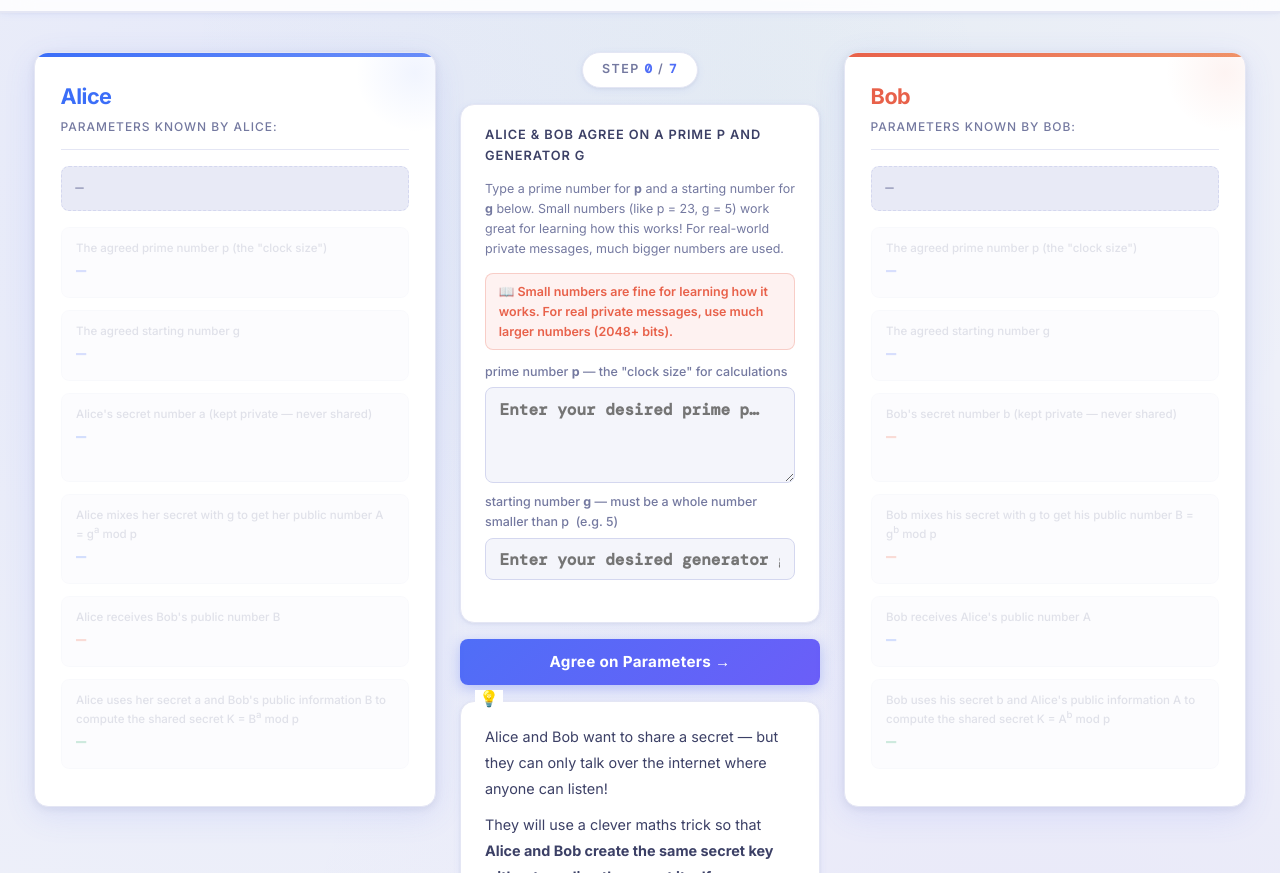
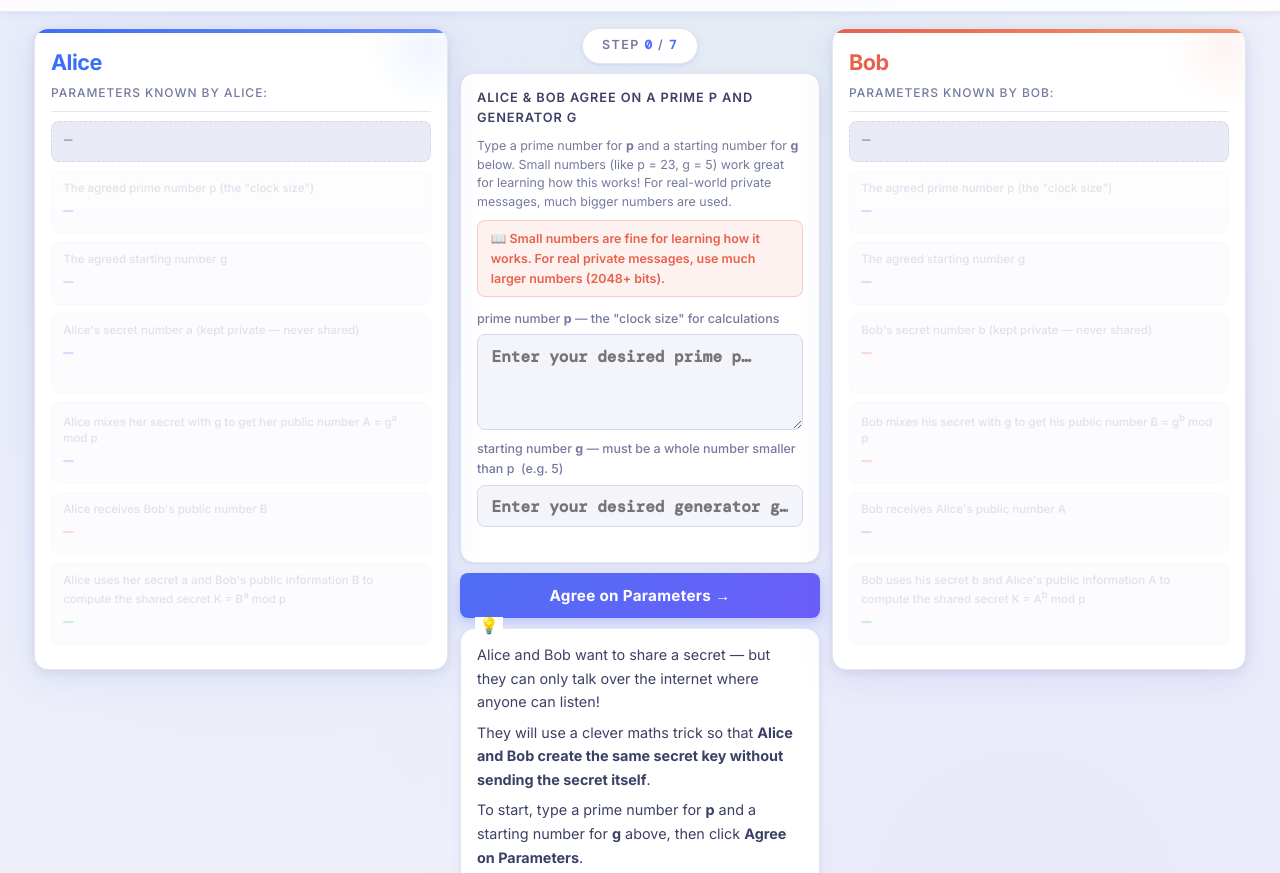
Before and after one commit to LaVie-environment/Diffie-Hellman-Key-Exchange, a website: page index.html in a window 1280 px wide. Shown: the part 46-919 px from the top of the page. Drawn offline with nearby package versions, Linux system fonts and the light colour scheme; a web font is replaced by a local one.

Commit message:
improve the whitespace

```diff
--- a/style.css
+++ b/style.css
@@ -130,14 +130,14 @@ header nav a.active { color: var(--accent); }
 main {
   max-width: 1260px;
   margin: 0 auto;
-  padding: 2.5rem 1.5rem 5rem;
+  padding: 1rem 1.5rem 2rem;
 }
 
 /* ── Three-column scene ─────────────────────────────────────────── */
 .scene {
   display: grid;
   grid-template-columns: 1fr minmax(280px, 360px) 1fr;
-  gap: 1.5rem;
+  gap: 0.75rem;
   align-items: start;
 }
 
@@ -146,7 +146,7 @@ main {
   background: var(--card);
   border: 1.5px solid var(--border-lt);
   border-radius: var(--radius);
-  padding: 1.6rem;
+  padding: 1rem;
   position: relative;
   overflow: hidden;
   box-shadow: var(--shadow-md);
@@ -199,8 +199,8 @@ main {
   font-size: 0.75rem;
   color: var(--muted);
   font-weight: 500;
-  margin-bottom: 1rem;
-  padding-bottom: 0.8rem;
+  margin-bottom: 0.6rem;
+  padding-bottom: 0.5rem;
   border-bottom: 1px solid var(--border-lt);
   text-transform: uppercase;
   letter-spacing: 0.08em;
@@ -211,8 +211,8 @@ main {
   display: flex;
   flex-direction: column;
   gap: 0.2rem;
-  margin-bottom: 0.75rem;
-  padding: 0.75rem 0.9rem;
+  margin-bottom: 0.5rem;
+  padding: 0.5rem 0.7rem;
   background: var(--surface);
   border-radius: var(--radius-sm);
   border: 1.5px solid var(--border-lt);
@@ -268,14 +268,14 @@ main {
 .param-summary {
   font-size: 0.88rem;
   color: var(--muted);
-  margin-bottom: 1rem;
-  padding: 0.55rem 0.85rem;
+  margin-bottom: 0.6rem;
+  padding: 0.45rem 0.75rem;
   background: var(--bg-mid);
   border-radius: var(--radius-sm);
   border: 1.5px dashed var(--border);
   font-family: var(--mono);
-  line-height: 1.8;
-  min-height: 2.5rem;
+  line-height: 1.7;
+  min-height: 2rem;
   transition: color 0.3s, border-color 0.3s;
   word-break: break-word;
 }
@@ -290,7 +290,7 @@ main {
 .center-panel {
   display: flex;
   flex-direction: column;
-  gap: 1rem;
+  gap: 0.6rem;
 }
 
 /* ── Step Counter ───────────────────────────────────────────────── */
@@ -316,7 +316,7 @@ main {
   background: var(--card);
   border: 1.5px solid var(--border-lt);
   border-radius: var(--radius);
-  padding: 1.3rem 1.5rem;
+  padding: 0.85rem 1rem;
   box-shadow: var(--shadow-sm);
 }
 
@@ -324,7 +324,7 @@ main {
   font-size: 0.8rem;
   color: var(--text-mid);
   font-weight: 600;
-  margin-bottom: 0.8rem;
+  margin-bottom: 0.5rem;
   text-transform: uppercase;
   letter-spacing: 0.07em;
 }
@@ -349,8 +349,8 @@ main {
 .params-hint {
   font-size: 0.78rem;
   color: var(--muted);
-  margin-bottom: 0.9rem;
-  line-height: 1.6;
+  margin-bottom: 0.55rem;
+  line-height: 1.5;
 }
 
 /* ── Key-size selector ──────────────────────────────────────────── */
@@ -359,7 +359,7 @@ main {
   align-items: center;
   gap: 0.5rem;
   flex-wrap: wrap;
-  margin-bottom: 1rem;
+  margin-bottom: 0.6rem;
 }
 
 .key-size-label {
@@ -489,7 +489,7 @@ main {
 /* ── Textarea variant ────────────────────────────────────────────── */
 .param-textarea {
   resize: vertical;
-  min-height: 4.5rem;
+  min-height: 3rem;
   font-size: 0.78rem;
   line-height: 1.55;
   word-break: break-all;
@@ -633,7 +633,7 @@ main {
   background: linear-gradient(135deg, var(--green-lt), rgba(34,160,107,0.05));
   border: 2px solid var(--shared);
   border-radius: var(--radius);
-  padding: 1.2rem 1.4rem;
+  padding: 0.75rem 1rem;
   text-align: center;
   display: none;
   box-shadow: 0 8px 24px rgba(34,160,107,0.15);
@@ -679,10 +679,9 @@ main {
   background: var(--card);
   border: 1.5px solid var(--border-lt);
   border-radius: var(--radius);
-  padding: 1.4rem 1.5rem;
+  padding: 0.9rem 1rem;
   font-size: 0.9rem;
-  line-height: 1.8;
-  min-height: 120px;
+  line-height: 1.65;
   color: var(--text-mid);
   transition: border-color 0.3s;
   box-shadow: var(--shadow-sm);
@@ -697,7 +696,7 @@ main {
   font-size: 1rem;
   line-height: 1;
 }
-.explanation-box p { margin-bottom: 0.65rem; }
+.explanation-box p { margin-bottom: 0.4rem; }
 .explanation-box p:last-child { margin-bottom: 0; }
 
 /* ── Progress Dots ──────────────────────────────────────────────── */
@@ -787,11 +786,11 @@ kbd {
 /* ── Footer ─────────────────────────────────────────────────────── */
 footer {
   text-align: center;
-  padding: 2rem;
+  padding: 1.2rem;
   color: var(--muted);
   font-size: 0.8rem;
   border-top: 1px solid var(--border-lt);
-  margin-top: 3rem;
+  margin-top: 1rem;
   background: rgba(255,255,255,0.5);
 }
 
@@ -939,6 +938,6 @@ footer {
 
 @media (max-width: 600px) {
   header  { padding: 0.8rem 1rem; }
-  main    { padding: 1rem 0.8rem 3rem; }
-  .scene  { gap: 1rem; }
+  main    { padding: 0.75rem 0.8rem 1.5rem; }
+  .scene  { gap: 0.75rem; }
 }
```
